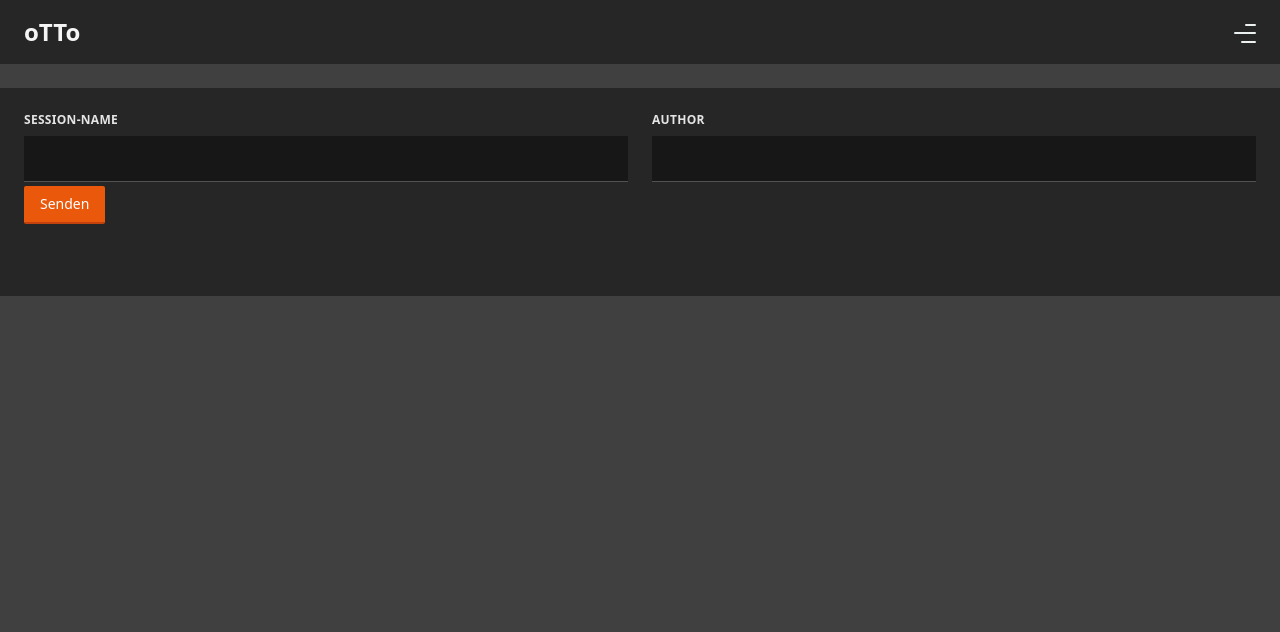
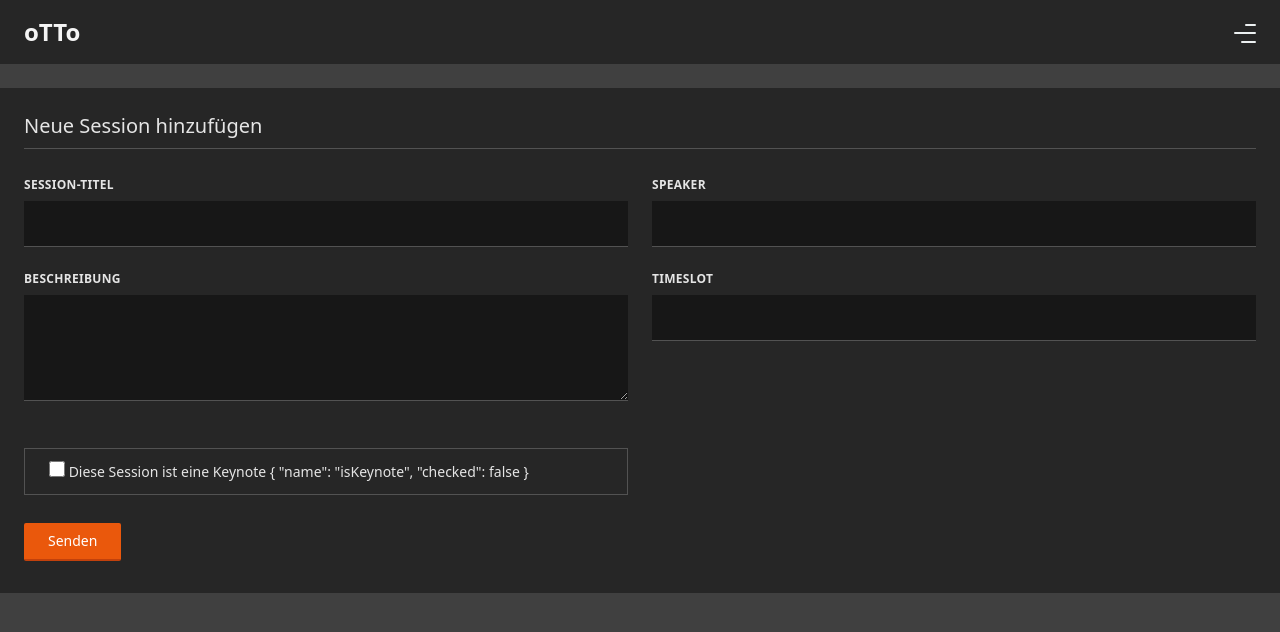
Before and after one commit to mayflower/oTTo, a Vue app in the folder packages/frontend/: page /addSession in a window 1280 px wide. Shown: the top 632 px of the page. Built offline with nearby package versions, Linux system fonts and the light colour scheme.

Commit message:
add checkbox component

```diff
--- a/packages/frontend/src/components/ButtonComponent.vue
+++ b/packages/frontend/src/components/ButtonComponent.vue
@@ -1,5 +1,5 @@
 <template>
-  <button class="bg-orange-600 hover:bg-orange-700 border-b-orange-700 border-b-2 text-white font-medium text-sm py-2 px-4 rounded-sm">
+  <button class="bg-orange-600 hover:bg-orange-700 border-b-orange-700 border-b-2 text-white font-medium text-sm py-2 px-6 rounded-sm">
     {{ text }}
   </button>
 </template>
--- /dev/null
+++ b/packages/frontend/src/components/CheckboxComponent.vue
@@ -0,0 +1,34 @@
+<template>
+  <div class="w-full md:w-1/2 px-3 pb-4 md:mt-[23px]">
+    <div class="flex items-center pl-4 border border-neutral-600 hover:cursor-pointer">
+      <Field
+        v-slot="{ field, value }"
+        :name="fieldName"
+        type="checkbox"
+        :value="true"
+        :unchecked-value="false"
+      >
+        <label
+          :for="fieldName"
+          class="w-full py-3 ml-2 text-sm text-neutral-200 hover:cursor-pointer"
+        >
+          <input
+            :id="fieldName"
+            type="checkbox"
+            v-bind="field"
+            :value="true"
+            :checked="false"
+            class="w-4 h-4 bg-neutral-100 border-gray-300 rounded accent-orange-600 hover:cursor-pointer"
+          />
+          {{ label }} {{ field }} {{ value }}
+        </label>
+      </Field>
+    </div>
+  </div>
+</template>
+
+<script setup lang="ts">
+import { Field } from 'vee-validate'
+
+defineProps(['label', 'fieldName'])
+</script>
--- a/packages/frontend/src/components/InputfieldComponent.vue
+++ b/packages/frontend/src/components/InputfieldComponent.vue
@@ -1,13 +1,21 @@
 <template>
-  <div class="w-full md:w-1/2 px-3 mb-6 md:mb-0">
+  <div class="w-full md:w-1/2 px-3 pb-6 md:mb-0">
     <label class="block uppercase tracking-wide text-neutral-200 text-xs font-bold mb-2">
       {{ label }}
     </label>
     <Field :name="fieldName" v-slot="{ field, errors }">
       <input
+        v-if="inputType !== 'textarea'"
         v-bind="field"
         :type="inputType"
-        class="appearance-none block w-full bg-neutral-900 text-neutral-200 border-t-neutral-900 border-t-[1px] border-b-neutral-600 border-b-[1px] py-3 px-4 mb-1 leading-tight focus:border-b-2 focus:border-t-0 focus:outline-none"
+        class="appearance-none block w-full bg-neutral-900 text-neutral-200 border-t-neutral-900 border-t-[1px] border-b-neutral-600 border-b-[1px] py-3 px-4 leading-tight focus:border-b-2 focus:border-t-0 focus:outline-none"
+        :class="{ 'border-b-red-700': !!errors.length }"
+      />
+      <textarea
+        v-if="inputType === 'textarea'"
+        rows="4"
+        v-bind="field"
+        class="appearance-none block w-full bg-neutral-900 text-neutral-200 border-t-neutral-900 border-t-[1px] border-b-neutral-600 border-b-[1px] py-3 px-4 leading-tight focus:border-b-2 focus:border-t-0 focus:outline-none"
         :class="{ 'border-b-red-700': !!errors.length }"
       />
     </Field>
@@ -19,5 +27,4 @@
 import { Field, ErrorMessage } from 'vee-validate'
 
 defineProps(['label', 'fieldName', 'inputType'])
-
 </script>
--- a/packages/frontend/src/views/NewSessionView.vue
+++ b/packages/frontend/src/views/NewSessionView.vue
@@ -1,11 +1,17 @@
 <template>
   <div class="container mx-auto my-6 p-6 bg-neutral-800">
+    <div class="font-medium text-xl text-neutral-200">Neue Session hinzufügen</div>
+    <hr class="h-px mb-7 mt-2 bg-neutral-600 border-0" />
     <Form @submit="onSubmit" :validation-schema="schema" class="w-full" autocomplete="off">
-      <div class="flex flex-wrap -mx-3 mb-6">
-        <InputfieldComponent label="Session-Name" field-name="sessionName" input-type="text" />
-        <InputfieldComponent label="Author" field-name="author" input-type="text" />
+      <div class="flex flex-wrap -mx-3 mb-2">
+        <InputfieldComponent label="Session-Titel" field-name="sessionTitel" input-type="text" />
+        <InputfieldComponent label="Speaker" field-name="speaker" input-type="text" />
+        <InputfieldComponent label="Beschreibung" field-name="description" input-type="textarea" />
+        <InputfieldComponent label="Timeslot" field-name="timeslot" input-type="text" />
 
-        <div class="w-full px-3 mb-6">
+        <CheckboxComponent label="Diese Session ist eine Keynote" field-name="isKeynote" />
+
+        <div class="w-full px-3 mt-3">
           <ButtonComponent text="Senden" />
         </div>
       </div>
@@ -14,10 +20,11 @@
 </template>
 
 <script setup lang="ts">
-import InputfieldComponent from '@/components/InputfieldComponent.vue';
-import ButtonComponent from '@/components/ButtonComponent.vue';
+import InputfieldComponent from '@/components/InputfieldComponent.vue'
+import ButtonComponent from '@/components/ButtonComponent.vue'
+import CheckboxComponent from '@/components/CheckboxComponent.vue'
 import { Form, configure } from 'vee-validate'
-import { object, string } from 'yup'
+import { object, string, boolean } from 'yup'
 
 configure({
   validateOnBlur: false,
@@ -27,8 +34,11 @@ configure({
 })
 
 const schema = object({
-  sessionName: string().required().label('Session-Name'),
-  author: string().required().label('Author')
+  sessionTitel: string().label('Session-Titel').required(),
+  speaker: string().label('Speaker').required(),
+  description: string().label('Beschreibung').required(),
+  timeslot: string().label('Timeslot').required(),
+  isKeynote: boolean() // defaultvalue fehlt noch
 })
 
 function onSubmit(values: any) {
```
